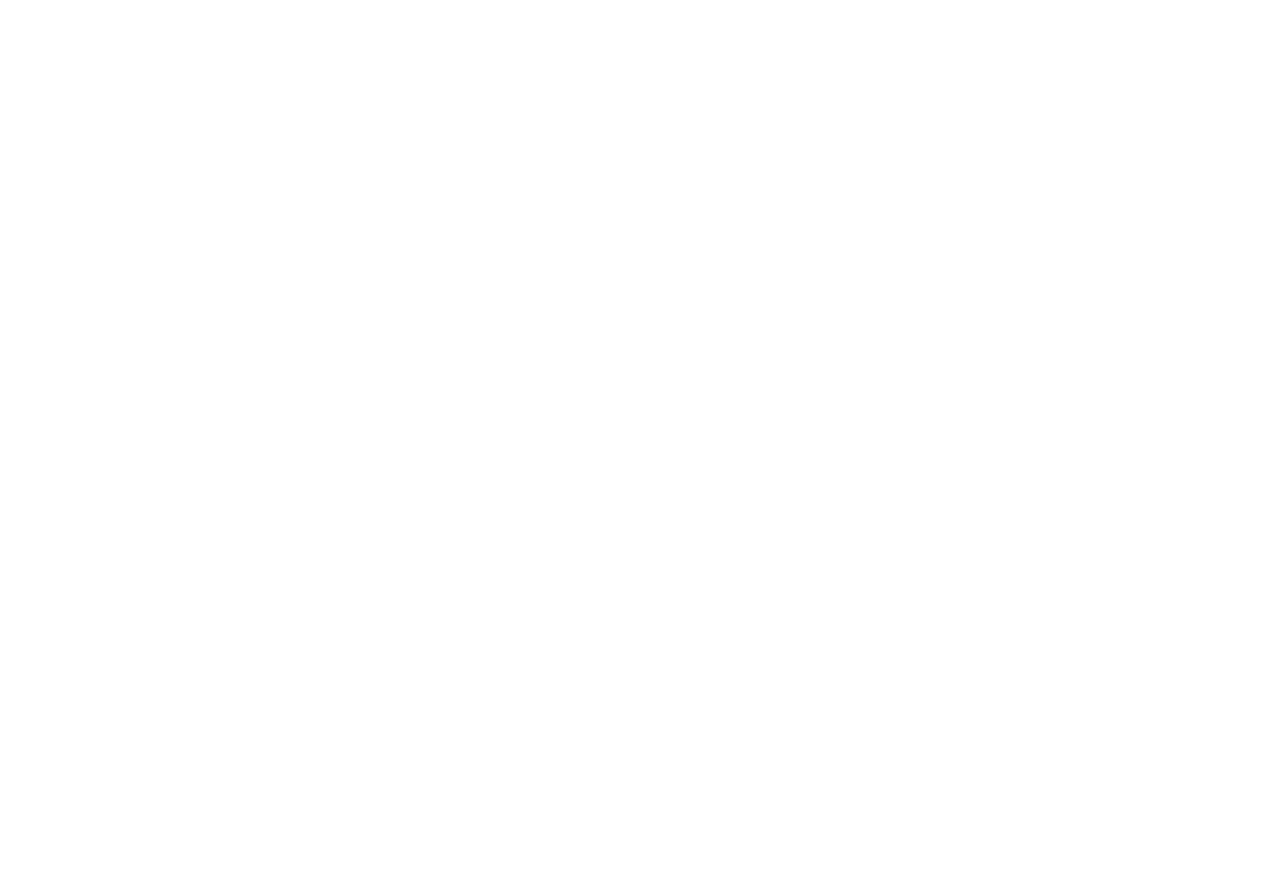
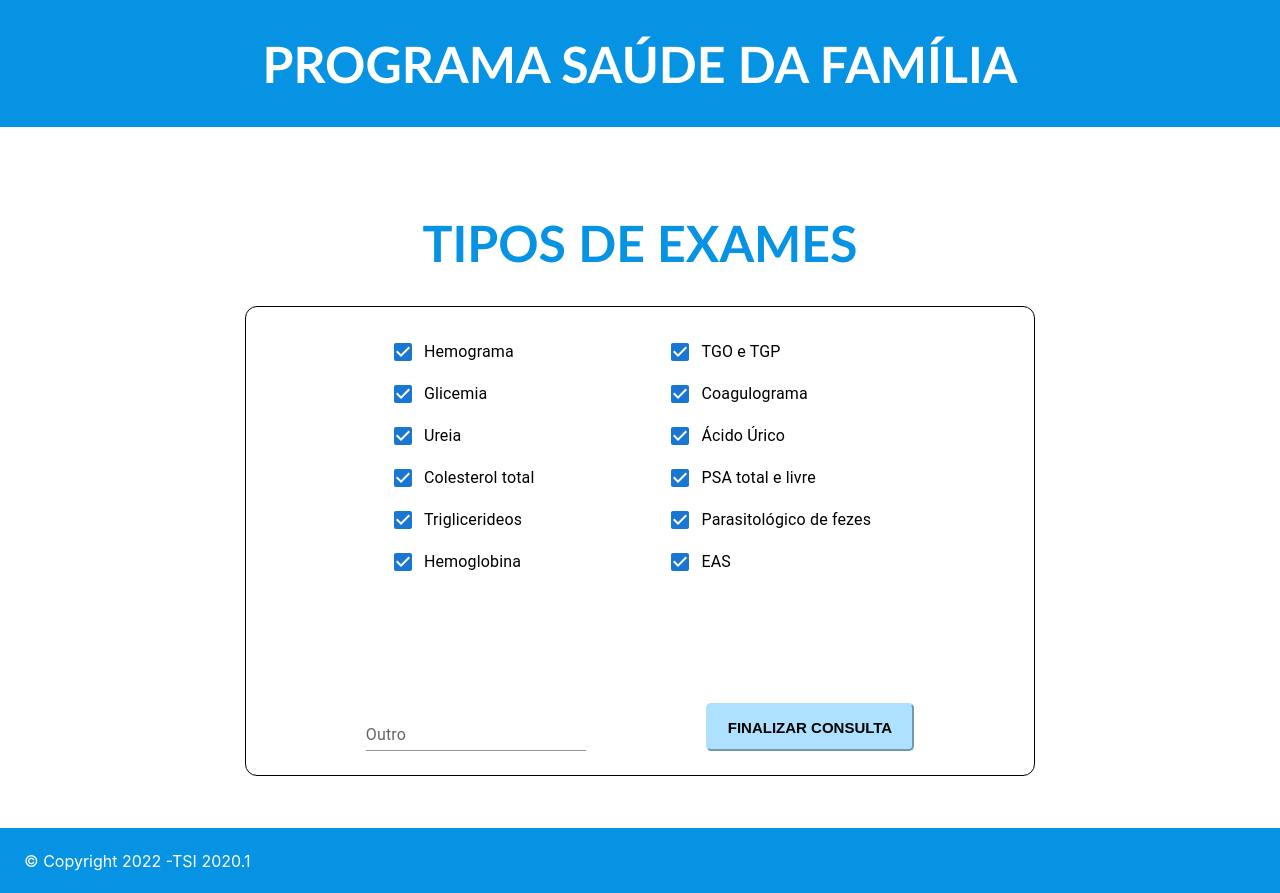
Before and after one commit to sistemaPSF/frontend, a React (Create React App) app: page /Exames in a window 1280 px wide. Before the commit this address had no page. Before the commit the page ends 800 px from the top, so only its background shows below. Built offline with nearby package versions, Linux system fonts and the light colour scheme.

Commit message:
Tela Prontuario e Tela Exames

```diff
--- a/src/packages/pages/CrudMedico/ConsultasAgendadas/ConsultasAgendadas.tsx
+++ b/src/packages/pages/CrudMedico/ConsultasAgendadas/ConsultasAgendadas.tsx
@@ -15,25 +15,6 @@
 import { useContext, useState } from 'react';
 import { Medico } from '../../../../types/Medicos';
 
-const StyledTableCell = styled(TableCell)(({ theme }) => ({
-    [`&.${tableCellClasses.head}`]: {
-      backgroundColor: theme.palette.common.black,
-      color: theme.palette.common.white,
-    },
-    [`&.${tableCellClasses.body}`]: {
-      fontSize: 14,
-    },
-  }));
-
-  const StyledTableRow = styled(TableRow)(({ theme }) => ({
-    '&:nth-of-type(odd)': {
-      backgroundColor: theme.palette.action.hover,
-    },
-    // hide last border
-    '&:last-child td, &:last-child th': {
-      border: 0,
-    },
-  }));
 
 function createData(
     nome: string
@@ -96,19 +77,19 @@
                     >
 
                         <TableContainer component={Paper}>
-                        <Table sx={{ minWidth: 700 }} aria-label="customized table">
+                        <Table sx={{ minWidth: 700 }} aria-label="simple table">
                             <TableBody>
                             {rows.map((row) => (
-                                <StyledTableRow key={row.nome}>
-                                <StyledTableCell component="th" scope="row">
+                                <TableRow key={row.nome}>
+                                <TableCell component="th" scope="row">
                                     {row.nome}
-                                </StyledTableCell>
-                                <StyledTableCell align="right">
+                                </TableCell>
+                                <TableCell align="right">
                                     <CustomButton1 style={{ borderColor: "#ade1ff", backgroundColor: "#ade1ff" }}>
                                         AGENDAR
                                     </CustomButton1>
-                                </StyledTableCell>
-                                </StyledTableRow>
+                                </TableCell>
+                                </TableRow>
                             ))}
 
                             </TableBody>
--- /dev/null
+++ b/src/packages/pages/CrudMedico/Exames/Exames.tsx
@@ -0,0 +1,84 @@
+import React from 'react';
+import { useNavigate } from 'react-router-dom'
+import { Box, Grid, TextField } from '@mui/material';
+import { CustomGrid, CustomButton1, Subtitle, Title } from './styles';
+import { Header } from '../../../../components/Header';
+import { Footer } from '../../../../components/Footer';
+import FormGroup from '@mui/material/FormGroup';
+import FormControlLabel from '@mui/material/FormControlLabel';
+import Checkbox from '@mui/material/Checkbox';
+
+
+
+function Exames() {
+    const navigate = useNavigate();
+    return (
+      <Grid container>
+        <Header/>
+        <Grid
+          container
+          justifyContent="center"
+          alignItems="center"
+          textAlign="center"
+          my="20px"
+        >
+        <CustomGrid
+          container
+          item
+          xs={12}
+          sm={12}
+          md={8}
+          p="32px"
+          direction="column"
+          justifyContent="center"
+          alignItems="center"
+          width="70vh"
+          minHeight="68vh"
+          // border="1px solid #000"
+          borderRadius="12px"
+        >
+
+          <Title style={{ color: '#0693E3' }}>TIPOS DE EXAMES</Title>
+          <Box
+            p="24px"
+            display="flex"
+            flexWrap="wrap"
+            gap={15}
+            justifyContent="center"
+            borderRadius="12px"
+            border="1px solid #000"
+          >
+
+            <FormGroup>
+              <FormControlLabel control={<Checkbox defaultChecked />} label="Hemograma" />
+              <FormControlLabel control={<Checkbox defaultChecked />} label="Glicemia" />
+              <FormControlLabel control={<Checkbox defaultChecked />} label="Ureia" />
+              <FormControlLabel control={<Checkbox defaultChecked />} label="Colesterol total" />
+              <FormControlLabel control={<Checkbox defaultChecked />} label="Triglicerideos" />
+              <FormControlLabel control={<Checkbox defaultChecked />} label="Hemoglobina" />
+            </FormGroup>
+            <FormGroup>
+              <FormControlLabel control={<Checkbox defaultChecked />} label="TGO e TGP" />
+              <FormControlLabel control={<Checkbox defaultChecked />} label="Coagulograma" />
+              <FormControlLabel control={<Checkbox defaultChecked />} label="Ácido Úrico" />
+              <FormControlLabel control={<Checkbox defaultChecked />} label="PSA total e livre" />
+              <FormControlLabel control={<Checkbox defaultChecked />} label="Parasitológico de fezes" />
+              <FormControlLabel control={<Checkbox defaultChecked />} label="EAS" />
+            </FormGroup>
+            <TextField id="standard-basic" label="Outro" variant="standard" />
+            <CustomButton1 style={{ borderColor: "#ade1ff", backgroundColor: "#ade1ff" }}>
+              FINALIZAR CONSULTA
+             </CustomButton1>
+            </Box>
+          </CustomGrid>
+        </Grid>
+        <Footer
+          onClick={() => {
+          navigate('/');
+        }}
+      />
+    </Grid>
+  );
+}
+
+export default Exames;
--- /dev/null
+++ b/src/packages/pages/CrudMedico/Exames/index.tsx
@@ -0,0 +1 @@
+export { default as Exames } from './Exames';
--- /dev/null
+++ b/src/packages/pages/CrudMedico/Exames/styles.ts
@@ -0,0 +1,39 @@
+import { Grid } from "@mui/material";
+import styled from "styled-components";
+
+
+export const Container = styled.div`
+    display: flex;
+    align-items: center;
+    justify-content: center;
+    flex-direction: column;
+    height: 100vh;
+    width: 400vh;
+
+`;
+
+export const Title = styled.h1`
+  font-family: 'Calibri';
+  font-weight: 700;
+  font-size: 50px;
+  text-align: center;
+`;
+
+export const Subtitle = styled.p`
+    font-size: 24px;
+    font-weight: 200;
+    font-family: 'Calibri';
+
+`;
+
+export const CustomGrid = styled(Grid)`
+  background-color: "blue";
+`;
+
+
+export const CustomButton1 = styled.button`
+    font-size: 15px;
+    padding: 10px 20px;
+    border-radius: 5px;
+    font-weight: bold;
+`;
--- /dev/null
+++ b/src/packages/pages/CrudMedico/Prontuario/Prontuario.tsx
@@ -0,0 +1,81 @@
+import * as React from 'react';
+import TextareaAutosize from '@mui/base/TextareaAutosize';
+import { useNavigate } from 'react-router-dom'
+import { Box, Grid } from '@mui/material';
+import { CustomGrid, CustomButton1, Subtitle, Title } from './styles';
+import { Header } from '../../../../components/Header';
+import { Footer } from '../../../../components/Footer';
+
+
+function Prontuario() {
+    const navigate = useNavigate();
+    return (
+      <Grid container>
+        <Header/>
+        <Grid
+          container
+          justifyContent="center"
+          alignItems="center"
+          textAlign="center"
+          my="20px"
+        >
+        <CustomGrid
+          container
+          item
+          xs={12}
+          sm={12}
+          md={8}
+          p="32px"
+          direction="column"
+          justifyContent="center"
+          alignItems="center"
+          width="70vh"
+          minHeight="68vh"
+          // border="1px solid #000"
+          borderRadius="12px"
+        >
+          <Box
+            p="24px"
+            display="flex"
+            flexWrap="wrap"
+            gap={5}
+            justifyContent="center"
+          >
+            <TextareaAutosize
+            aria-label="maximum height"
+            minRows={5}
+            placeholder="Dados do Paciente"
+            style={{ width: 500 }}
+            />
+             <TextareaAutosize
+            aria-label="maximum height"
+            minRows={8}
+            placeholder="Histórico de Consultas"
+            style={{ width: 280 }}
+            />
+             <TextareaAutosize
+            aria-label="maximum height"
+            minRows={8}
+            placeholder="Prescrição Médica"
+            style={{ width: 280 }}
+            />
+
+            <CustomButton1 style={{ borderColor: "#ade1ff", backgroundColor: "#ade1ff" }}>
+              Mostrar exames
+             </CustomButton1>
+             <CustomButton1 style={{ borderColor: "#ade1ff", backgroundColor: "#ade1ff" }}>
+              Solicitar exames
+             </CustomButton1>
+            </Box>
+          </CustomGrid>
+        </Grid>
+        <Footer
+          onClick={() => {
+          navigate('/');
+        }}
+      />
+    </Grid>
+  );
+}
+
+export default Prontuario;
--- /dev/null
+++ b/src/packages/pages/CrudMedico/Prontuario/index.tsx
@@ -0,0 +1 @@
+export { default as Prontuario } from './Prontuario';
--- /dev/null
+++ b/src/packages/pages/CrudMedico/Prontuario/styles.ts
@@ -0,0 +1,39 @@
+import { Grid } from "@mui/material";
+import styled from "styled-components";
+
+
+export const Container = styled.div`
+    display: flex;
+    align-items: center;
+    justify-content: center;
+    flex-direction: column;
+    height: 100vh;
+    width: 400vh;
+
+`;
+
+export const Title = styled.h1`
+  font-family: 'Calibri';
+  font-weight: 800;
+  font-size: 50px;
+  text-align: center;
+`;
+
+export const Subtitle = styled.p`
+    font-size: 24px;
+    font-weight: 200;
+    font-family: 'Calibri';
+
+`;
+
+export const CustomGrid = styled(Grid)`
+  background-color: "blue";
+`;
+
+
+export const CustomButton1 = styled.button`
+    font-size: 15px;
+    padding: 10px 20px;
+    border-radius: 5px;
+    font-weight: bold;
+`;
--- a/src/routes/Routes.tsx
+++ b/src/routes/Routes.tsx
@@ -19,6 +19,8 @@
 import { RequireAuth } from '../contexts/RequireAuth';
 import { AuthContext } from '../contexts/Auth/AuthContext';
 import { AuthProvider } from '../contexts/Auth/AuthProvider';
+import { Prontuario } from '../packages/pages/CrudMedico/Prontuario';
+import { Exames } from '../packages/pages/CrudMedico/Exames';
 
 
 function RoutesApp() {
@@ -43,6 +45,8 @@
                         <Route path="/ConsultasAgendadas" element={<ConsultasAgendadas />} />
                         <Route path="/Agendamento" element={<Agendamento />} />
                         <Route path="/ListagemConsultas" element={<ListagemConsultas />} />
+                        <Route path="/Prontuario" element={<Prontuario/>} />
+                        <Route path="/Exames" element={<Exames/>} />
 
                     </Route>
                 </Routes>
```
